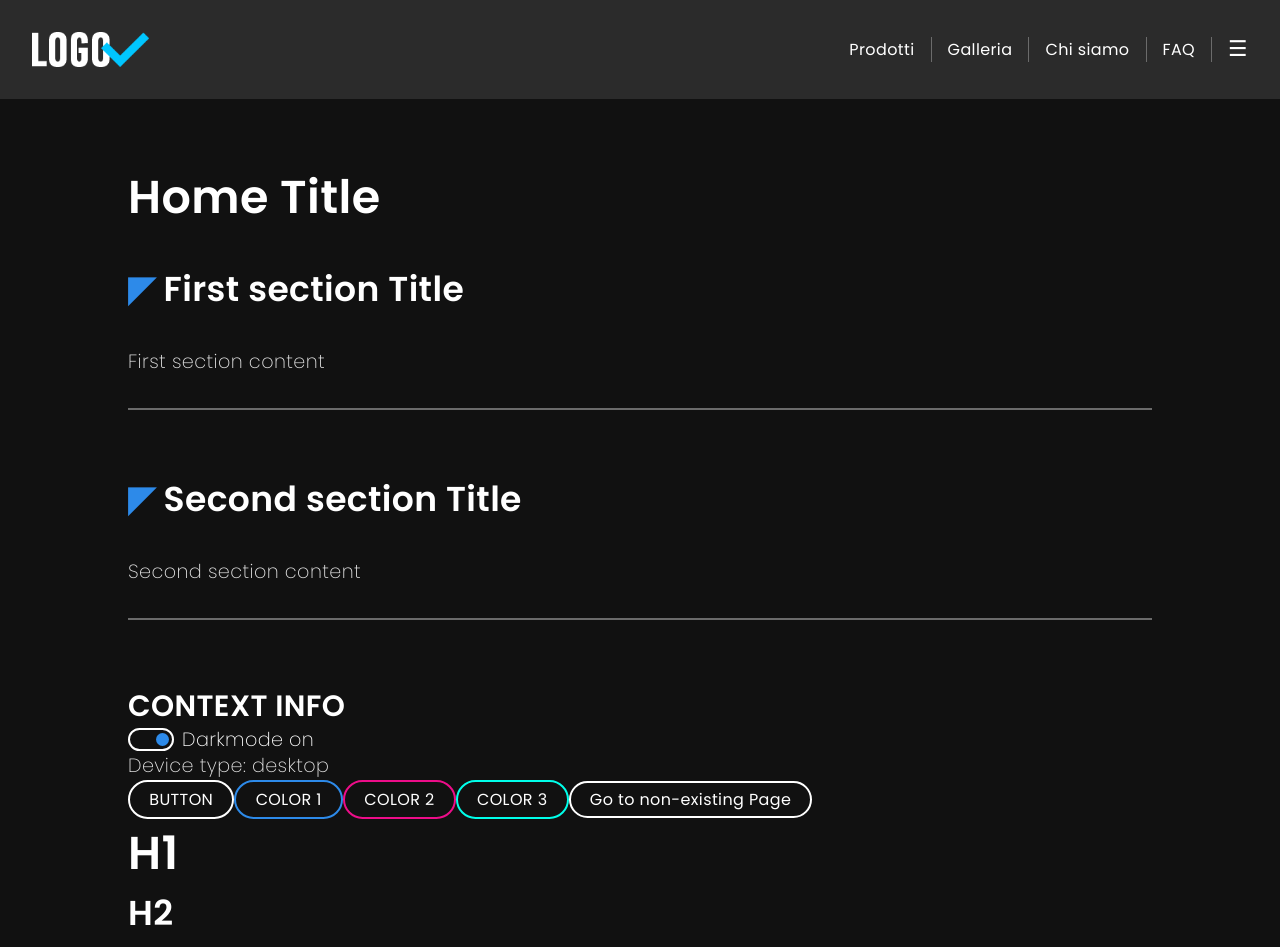
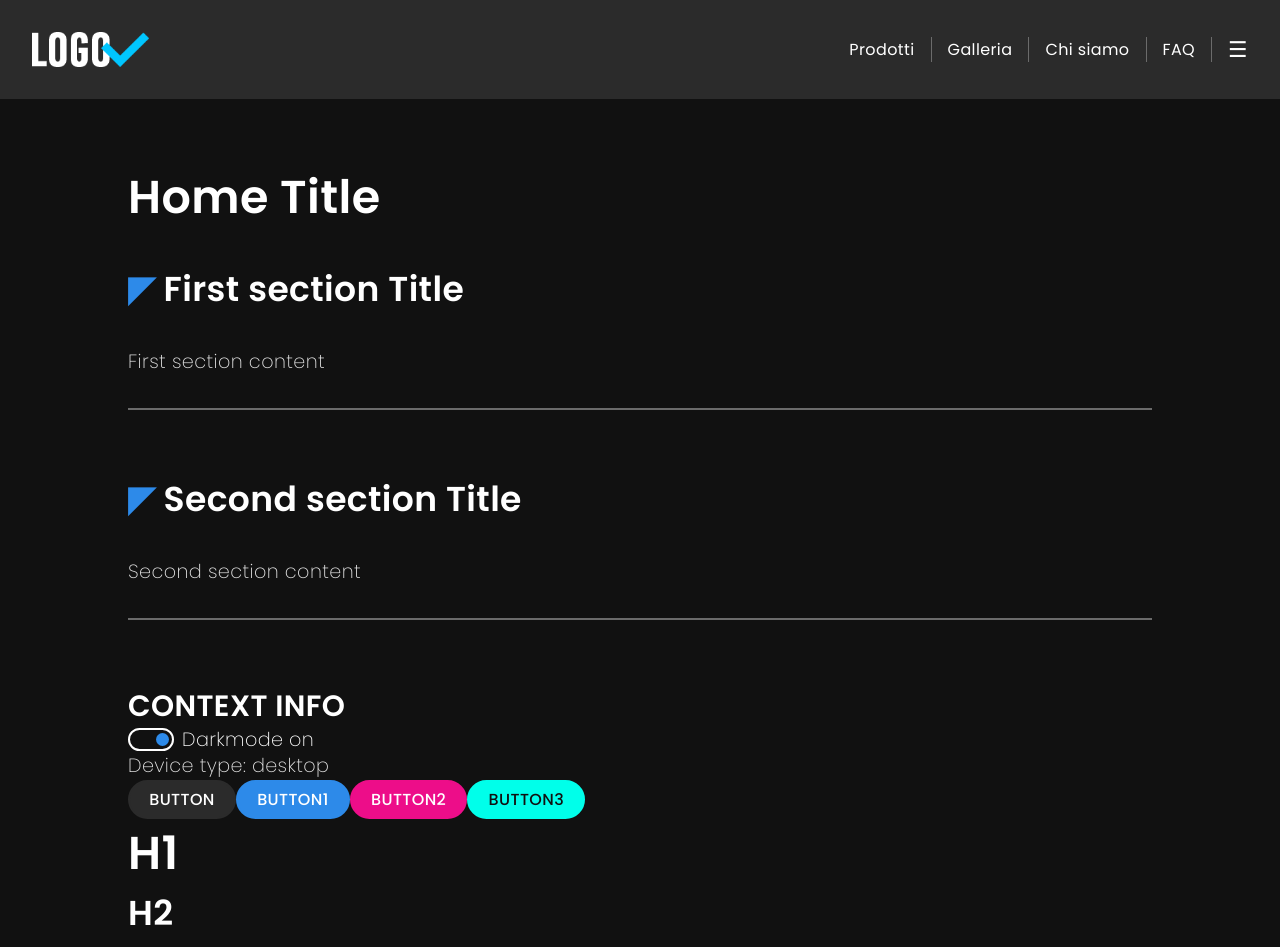
Before and after one commit to CamilloRosanio/next_react, a Next.js app: page / in a window 1280 px wide. Shown: the top 947 px of the page. Built offline with nearby package versions, Linux system fonts and the light colour scheme.

Commit message:
NAVBAR - Chiusura menu al clic fuori dal menu

```diff
--- a/contexts/MainContext.jsx
+++ b/contexts/MainContext.jsx
@@ -22,6 +22,7 @@ export const MainContextProvider = ({ children }) => {
     const [darkMode, setDarkMode] = useState(true);
     const [windowWidth, setWindowWidth] = useState(570);
     const [deviceType, setDeviceType] = useState('');
+    const [hideMenu, setHideMenu] = useState(true);
 
     // SUPPORT
     const categories = getUniqueValues('category', products);
@@ -68,13 +69,15 @@ export const MainContextProvider = ({ children }) => {
 
     return <>
         <MainContext.Provider value={{
-            products,
-            categories,
-            tags,
             darkMode,
             switchMode,
             windowWidth,
             deviceType,
+            hideMenu,
+            setHideMenu,
+            products,
+            categories,
+            tags,
         }}>
             {children}
         </MainContext.Provider>
--- a/layouts/Navbar.jsx
+++ b/layouts/Navbar.jsx
@@ -3,7 +3,7 @@
 
 
 // UTILITY
-import { useState, memo } from 'react';
+import { useRef, useEffect, memo } from 'react';
 import Link from 'next/link';
 
 
@@ -24,41 +24,60 @@ import Toggle from './Toggle';
 function Navbar() {
 
     // DATA - CONTEXT
-    const { darkMode, switchMode, deviceType } = useMainContext();
-
-    // USE-STATE
-    const [hidden, setHidden] = useState(true);
+    const { darkMode, switchMode, deviceType, hideMenu, setHideMenu } = useMainContext();
 
     // SUPPORT
     const navUtility = navLinks.filter(link => link.type == 'utility');
     const navContent = navLinks.filter(link => link.type == 'content');
+    const navbarRef = useRef();
+    const navbarRefMobile = useRef();
+
 
     // Hide Menu
     const showMenu = () => {
-        if (hidden) {
-            setHidden(false);
-        } else if (!hidden) {
-            setHidden(true);
+        if (hideMenu) {
+            setHideMenu(false);
+        } else if (!hideMenu) {
+            setHideMenu(true);
         }
     };
+
+    // USE-EFFECT
+    useEffect(() => {
+        const handleClickOutsideMenu = (event) => {
+            if (navbarRef.current && !navbarRef.current.contains(event.target)) {
+                setHideMenu(true);
+            }
+
+            if (navbarRefMobile.current && !navbarRefMobile.current.contains(event.target)) {
+                setHideMenu(true);
+            }
+        };
+
+        document.addEventListener('mousedown', handleClickOutsideMenu);
+
+        return () => {
+            document.removeEventListener('mousedown', handleClickOutsideMenu);
+        };
+    }, []);
 
     return <>
 
         {deviceType !== 'mobile' ?
 
             // DESKTOP / TABLET
-            <nav>
+            <nav ref={navbarRef}>
                 {/* PAGES */}
-                {navContent.map(link => <Link key={link.page} href={link.path} className="hyperlink">{link.page}</Link>)}
+                {navContent.map(link => <Link key={link.page} href={link.path} className="hyperlink" onClick={() => setHideMenu(true)} >{link.page}</Link>)}
 
                 {/*  DROP-DOWN */}
-                <button className="dropDownButton" onClick={showMenu}>
+                <button className="dropDownButton" onClick={() => showMenu()}>
                     ☰
                 </button>
                 {/* UTILITY PAGES */}
-                <div className={hidden ? 'hidden' : 'dropDown'}>
+                <div className={hideMenu ? 'hidden' : 'dropDown'} >
 
-                    {navUtility.map(link => <Link key={link.page} href={link.path} target="_blank" className="hyperlink">{listSymbol} {link.page}</Link>)}
+                    {navUtility.map(link => <Link key={link.page} href={link.path} target="_blank" className="hyperlink" onClick={() => setHideMenu(true)} >{listSymbol} {link.page}</Link>)}
 
                     <div>
                         <Toggle
@@ -75,18 +94,18 @@ function Navbar() {
             :
 
             // MOBILE
-            <nav>
+            <nav ref={navbarRefMobile}>
 
                 {/*  DROP-DOWN */}
-                <button className="dropDownButton" onClick={showMenu}>
+                <button className="dropDownButton" onClick={() => showMenu()}>
                     ☰
                 </button>
 
-                <div className={hidden ? 'hidden' : 'dropDown'}>
+                <div className={hideMenu ? 'hidden' : 'dropDown'} >
                     {/* PAGES */}
-                    {navContent.map(link => <Link key={link.page} href={link.path} className="hyperlink" onClick={() => setHidden(true)}>{listSymbol} {link.page}</Link>)}
+                    {navContent.map(link => <Link key={link.page} href={link.path} className="hyperlink" onClick={() => setHideMenu(true)}>{listSymbol} {link.page}</Link>)}
                     {/* UTILITY PAGES */}
-                    {navUtility.map(link => <Link key={link.page} href={link.path} target="_blank" className="hyperlink" onClick={() => setHidden(true)}>{listSymbol} {link.page}</Link>)}
+                    {navUtility.map(link => <Link key={link.page} href={link.path} target="_blank" className="hyperlink" onClick={() => setHideMenu(true)}>{listSymbol} {link.page}</Link>)}
 
                     <div>
                         <Toggle
--- a/src/app/globals.css
+++ b/src/app/globals.css
@@ -58,7 +58,7 @@ select {
   --typo-h3: calc(var(--typo-size) + calc(var(--typo-vw) * 0.8));
   --typo-h4: calc(var(--typo-size) + calc(var(--typo-vw) *0.4));
   --typo-h5: calc(var(--typo-size) + calc(var(--typo-vw) *0.2));
-  --typo-small: calc(var(--typo-size) + calc(var(--typo-vw) *0.2));
+  --typo-small: calc(var(--typo-size) *0.8);
 
 
 
@@ -224,16 +224,33 @@ main {
 
 .button {
   font-size: var(--typo-size-p);
-  font-weight: 400;
+  font-weight: 500;
   padding: calc(var(--space-unit) * 0.3) calc(var(--space-unit) * 1.2);
   border-radius: 50px;
-  border: 2px solid;
+  border: 2px solid var(--bg-elements);
+  background-color: var(--bg-elements);
   cursor: pointer;
+}
+
+.button1 {
+  border: 2px solid var(--color1);
+  background-color: var(--color1);
+}
+
+.button2 {
+  border: 2px solid var(--color2);
+  background-color: var(--color2);
+}
+
+.button3 {
+  color: var(--bg-primary);
+  border: 2px solid var(--color3);
+  background-color: var(--color3);
 }
 
 .buttonWarning {
   color: white;
-  font-weight: 500;
+  font-weight: 400;
   border: 2px solid var(--color-warning);
   background-color: var(--color-warning);
 }
@@ -285,20 +302,6 @@ main {
 .hyperlink:hover {
   color: var(--hover-color);
   transition: all 0.5s ease;
-}
-
-/****************************************** ## COLORS */
-
-.color1 {
-  border-color: var(--color1);
-}
-
-.color2 {
-  border-color: var(--color2);
-}
-
-.color3 {
-  border-color: var(--color3);
 }
 
 /****************************************** ## FLEX */
@@ -444,9 +447,8 @@ nav :last-child {
 
 nav .dropDownButton {
   cursor: pointer;
-  font-size: var(--typo-small);
+  font-size: var(--typo-h5);
   font-weight: 500;
-  padding-bottom: 2px;
 }
 
 nav .dropDownButton:hover {
--- a/src/app/layout.jsx
+++ b/src/app/layout.jsx
@@ -6,7 +6,7 @@
 import "./globals.css";
 
 
-// CONTEXTS
+// CONTEXTS PROVIDERS
 import { MainContextProvider } from "../../contexts/MainContext.jsx";
 
 
--- a/src/app/page.jsx
+++ b/src/app/page.jsx
@@ -47,26 +47,22 @@ export default function HomePage() {
     />
 
     < Button
-      text='color 1'
+      text='button1'
       onClick={null}
-      extraClass={'color1'}
+      extraClass={'button1'}
     />
 
     < Button
-      text='color 2'
+      text='button2'
       onClick={null}
-      extraClass={'color2'}
+      extraClass={'button2'}
     />
 
     < Button
-      text='color 3'
+      text='button3'
       onClick={null}
-      extraClass={'color3'}
+      extraClass={'button3'}
     />
-
-    <a href="/abcdefghijklmnopq" className="hyperlink button">
-      Go to non-existing Page
-    </a>
 
     <h1>H1</h1>
 
```
